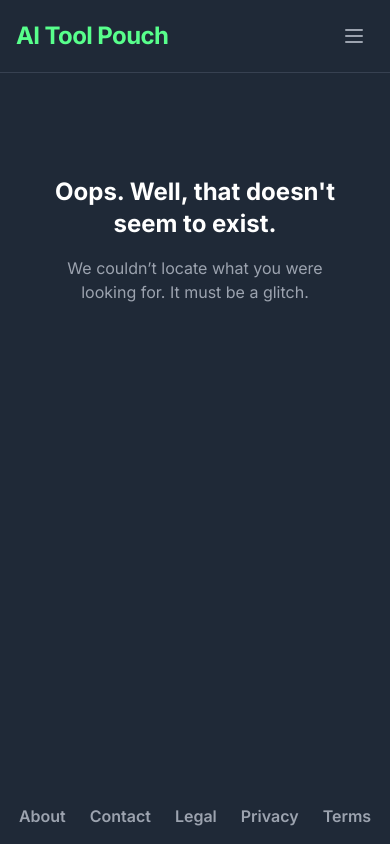
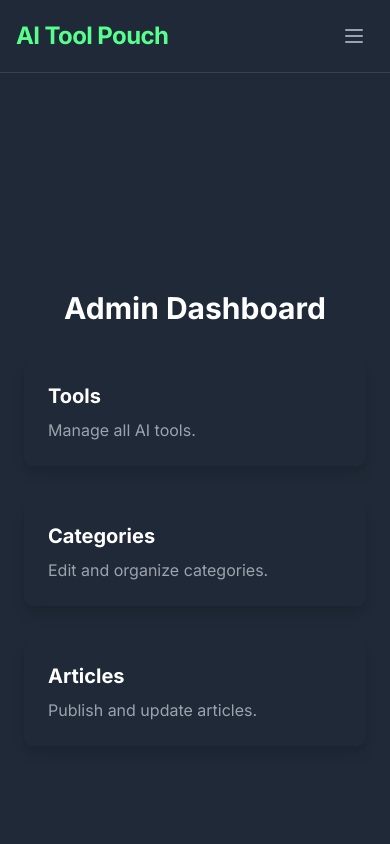
Before and after one commit to bakosbits/aitoolpouch, a Next.js app: page /admin in a window 390 px wide. Before the commit this address had no page. Shown: the top 844 px of the page. Built offline with nearby package versions, Linux system fonts and the light colour scheme.

Commit message:
refactor: update layout widths for improved responsiveness and consistency across pages; modify tool description display to enhance clarity

```diff
--- a/components/Layout.js
+++ b/components/Layout.js
@@ -62,7 +62,7 @@ export default function Layout({
             {/* Main content */}
             <main className="flex-1 w-full px-6 py-4">
                 <div className="mt-20 md:mt-32 mb-6">
-                    <div className={fullWidth ? "w-full" : "max-w-6xl mx-auto"}>
+                    <div className={fullWidth ? "w-full" : "max-w-8xl mx-auto"}>
                         {children}
                     </div>
                 </div>
--- a/components/MiniToolCard.js
+++ b/components/MiniToolCard.js
@@ -19,9 +19,9 @@ export default function MiniToolCard({ tool }) {
                     </h1>
                 </div>
                 <p className="text-sm text-whiteText">
-                    {tool.Description?.length > 100
-                        ? tool.Description.slice(0, 100) + "..."
-                        : tool.Description}
+                    {tool.Why?.length > 100
+                        ? tool.Why.slice(0, 100) + "..."
+                        : tool.Why}
                 </p>
             </div>
         </Link>
--- /dev/null
+++ b/pages/admin/index.js
@@ -0,0 +1,43 @@
+import Head from "next/head";
+import Link from "next/link";
+
+export default function AdminDashboard() {
+    return (
+        <>
+            <Head>
+                <title>Admin Dashboard | AI Tool Pouch</title>
+            </Head>
+            <div className="min-h-screen flex flex-col items-center justify-center bg-backgroundDark">
+                <h1 className="text-3xl font-bold text-headingWhite mb-8">
+                    Admin Dashboard
+                </h1>
+                <div className="grid grid-cols-1 md:grid-cols-3 gap-8 w-full max-w-4xl">
+                    <AdminCard
+                        title="Tools"
+                        description="Manage all AI tools."
+                        href="/admin/tools"
+                    />
+                    <AdminCard
+                        title="Categories"
+                        description="Edit and organize categories."
+                        href="/admin/categories"
+                    />
+                    <AdminCard
+                        title="Articles"
+                        description="Publish and update articles."
+                        href="/admin/articles"
+                    />
+                </div>
+            </div>
+        </>
+    );
+}
+
+function AdminCard({ title, description, href }) {
+    return (
+        <Link href={href} className="block bg-gray-800 rounded-lg shadow-lg p-6 hover:bg-accentGreen transition">
+            <h2 className="text-xl font-bold text-headingWhite mb-2">{title}</h2>
+            <p className="text-whiteHeading">{description}</p>
+        </Link>
+    );
+}
--- a/pages/categories.js
+++ b/pages/categories.js
@@ -27,7 +27,7 @@ export default function CategoriesPage({ categories }) {
                 description={"Top AI Tools. AI tools for all professions"}
                 url={`https://aitoolpouch.com/categories/`}
             />
-            <div className="max-w-6xl mx-auto">
+            <div className="max-w-7xl mx-auto">
                 <div className="w-full flex  grid grid-cols-1 justify-between items-center mb-4">
                     <h1 className="text-2xl text-headingWhite font-bold mb-4">
                         Alignment By Profession
@@ -44,7 +44,7 @@ export default function CategoriesPage({ categories }) {
                     </p>
                 </div>
 
-                <div className=" grid grid-cols-1 sm:grid-cols-2 xl:grid-cols-3 gap-6">
+                <div className=" grid grid-cols-1 sm:grid-cols-2 xl:grid-cols-4 gap-6">
                     {[...categories]
                         .sort((a, b) => a.name.localeCompare(b.name))
                         .map((cat) => (
--- a/pages/category/[slug].js
+++ b/pages/category/[slug].js
@@ -72,8 +72,8 @@ export default function CategoryPage({ tools, category }) {
                     toggleCompare={toggleCompare}
                 />
             </div>
-            <div className="max-w-6xl mx-auto">
-                <div className="w-full flex justify-between items-center mb-6">
+            <div className="max-w-7xl mx-auto">
+                <div className="w-full flex  grid grid-cols-1 justify-between items-center mb-4">
                     <h1 className="text-2xl text-headingWhite font-bold">
                         Compare Tools for {category}
                     </h1>
--- a/pages/compare/[slugA]/vs/[slugB].js
+++ b/pages/compare/[slugA]/vs/[slugB].js
@@ -65,7 +65,7 @@ export default function ComparePage({ toolA, toolB, hasSharedCategory }) {
                 description={`Compare ${toolA.Name} and ${toolB.Name} across features, pricing, and ideal use cases.`}
                 url={`https://aitoolpouch.com/compare/${toolA.Slug}/vs/${toolB.Slug}`}
             />
-            <div className="max-w-6xl mx-auto">
+            <div className="max-w-7xl mx-auto">
                 {showWarning && !hasSharedCategory && (
                     <div className="h-full flex items-center justify-between border border-red-600 p-6 rounded-lg text-headingWhite bg-backgroundDark mb-6">
                         <span>
--- a/pages/index.js
+++ b/pages/index.js
@@ -45,17 +45,30 @@ export default function Home({ tools, latestTools, featuredTools }) {
                     {/* INNER WRAPPER: 60% of left column, padded on mobile */}
 
                     <div className="w-full md:w-[80%] justify-start text-left flex flex-col">
-                        <div class="flex flex-col sm:flex-row items-start sm:items-center justify-between mb-4">
-                            <div className="flex justify-between items-center">
+                        <div class="flex flex-col sm:flex-row items-start sm:items-center justify-between">
+                            <div className="flex justify-between items-center mb-4">
                                 <h1 className="text-headingWhite text-3xl font-bold">
                                     Welcome!
                                 </h1>
                             </div>
-                            <div className="flex text-accentGreen font-bold border border-gray-700 p-2 rounded-lg bg-cardDark hover:bg-gray-800 transition-colors">
+                            <div className="flex flex-row justify-between items-center text-backgroundDark font-semibold border border-gray-700 p-2 rounded-lg bg-accentGreen hover:bg-headingWhite transition-colors mb-4">
                                 <a href="/categories"
-                                    className="hover:text-headingWhite transition-colors"
+                                    className="flex items-center justify-center space-x-2 flex-nowrap"
                                 >
-                                    Start Here: Find Your Category
+                                    Start Here
+                                    <svg
+                                        className="w-6 h-6 text-black"
+                                        fill="currentColor"
+                                        viewBox="0 0 20 20"
+                                        xmlns="http://www.w3.org/2000/svg"
+                                    >
+                                        <path
+                                            fillRule="evenodd"
+                                            d="M10.293 15.707a1 1 0 010-1.414L13.586 11H4a1 1 0 110-2h9.586l-3.293-3.293a1 1 0 011.414-1.414l5 5a1 1 0 010 1.414l-5 5a1 1 0 01-1.414 0z"
+                                            clipRule="evenodd"
+                                        />
+                                    </svg>
+                                    Find Your Category
                                 </a>
                             </div>
                         </div>
--- a/pages/tools.js
+++ b/pages/tools.js
@@ -97,7 +97,7 @@ export default function ToolsPage({ tools }) {
                 }
                 url={`https://aitoolpouch.com/tools/`}
             />
-            <div className="max-w-6xl mx-auto flex flex-col items-start">
+            <div className="max-w-7xl mx-auto flex flex-col items-start">
                 <div className="w-full">
                     <CompareBar
                         compareList={compareList}
```
Also changed, not shown: pages/admin/articles.js (added), pages/admin/categories.js (added), pages/admin/tools.js (added).
